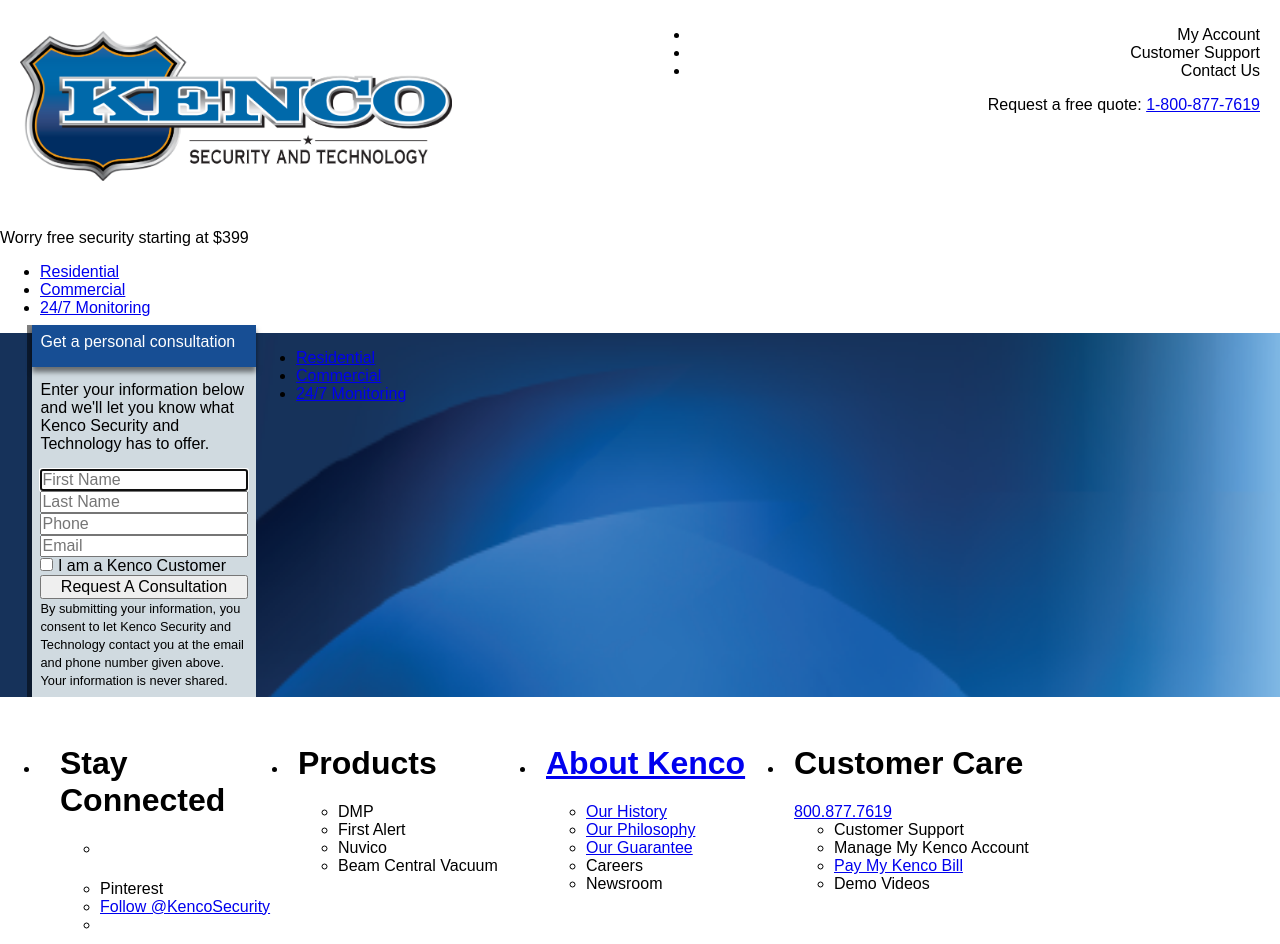
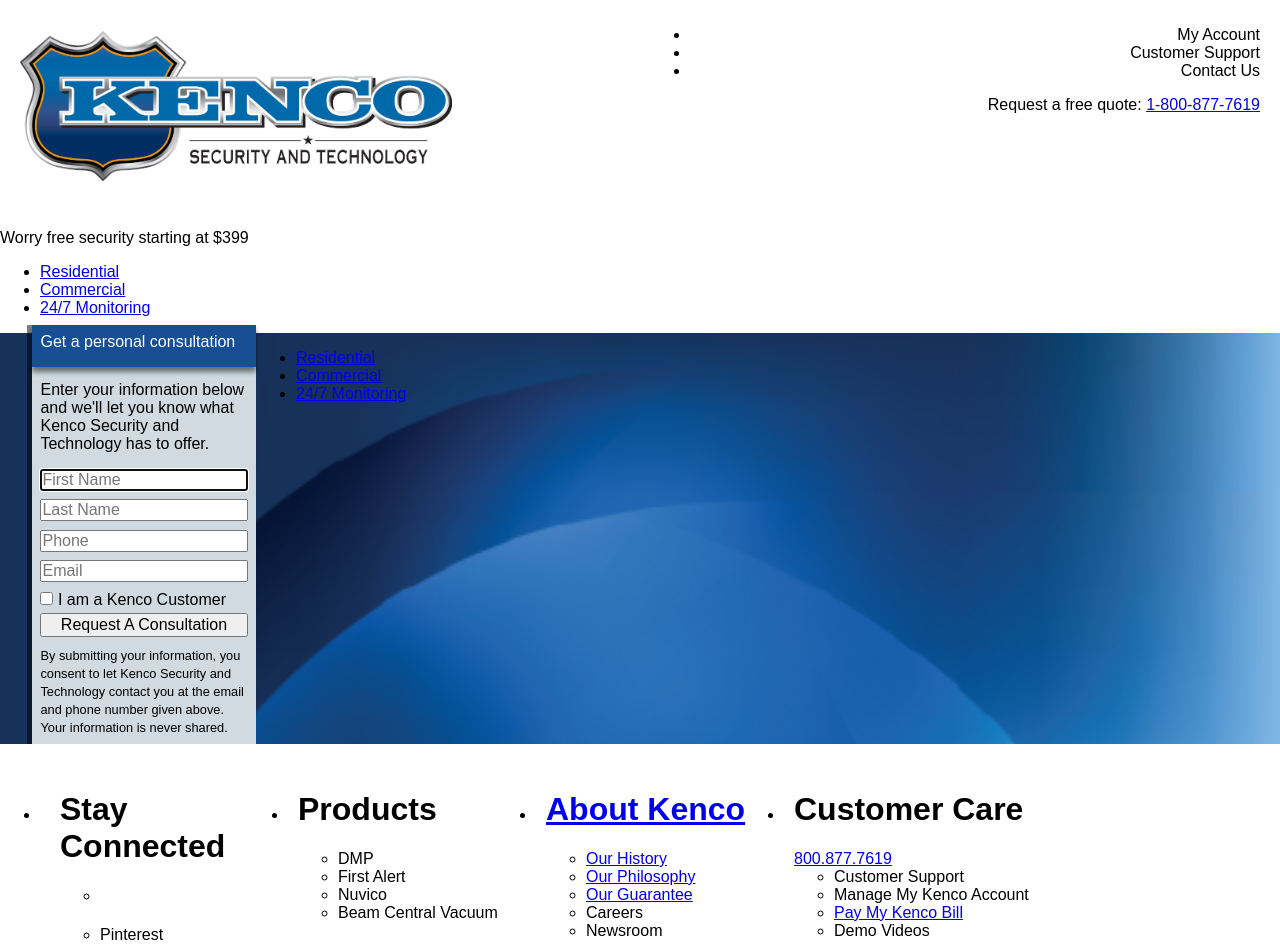
Before and after one commit to Kenco-Enterprises-Inc/kenco-enterprises-inc.github.io, a Jekyll site: the page built from index.html, in a window 1280 px wide. Shown: the top 944 px of the page. Built offline with Jekyll 4.4.1, drawn with Linux system fonts in a browser that asks for light colours; comment, search, counter and statistics services are not loaded; grey boxes are pictures that could not be loaded.

Commit message:
Updated text fields and input styling

```diff
--- a/css/kenco.css
+++ b/css/kenco.css
@@ -47,6 +47,15 @@ legend {
   right: -1ex;
 }
 
+input {
+  margin-bottom: 1ex;
+}
+
+input[type="text"] {
+  border-width: 0;
+  padding: 0 1ex 1em !important;
+}
+
 input[type="submit"] {
   width: 100%;
 }
```
